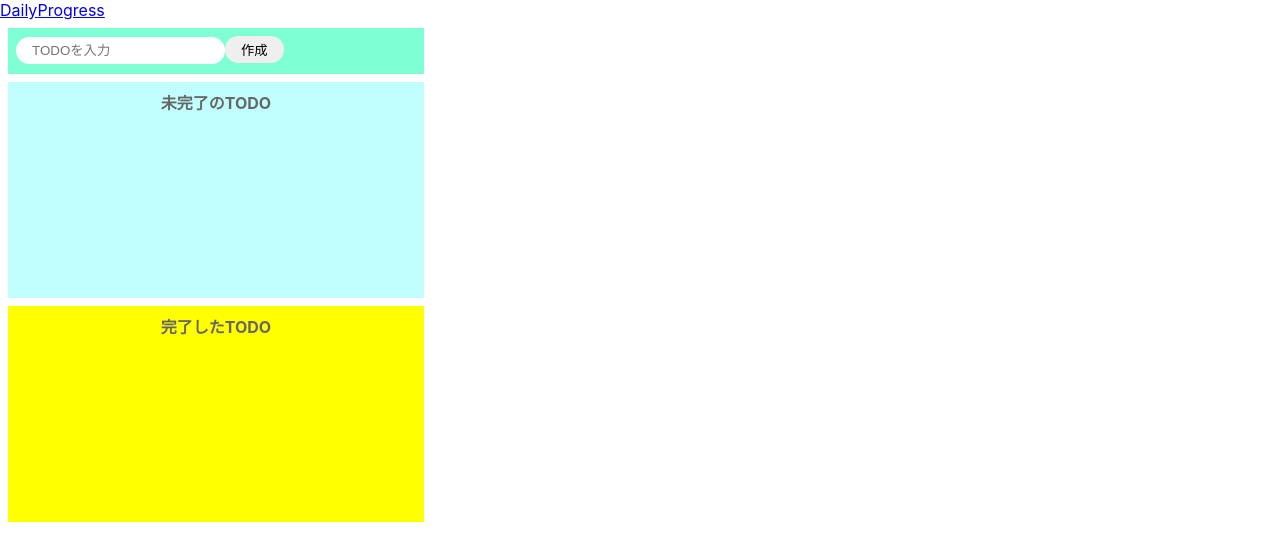
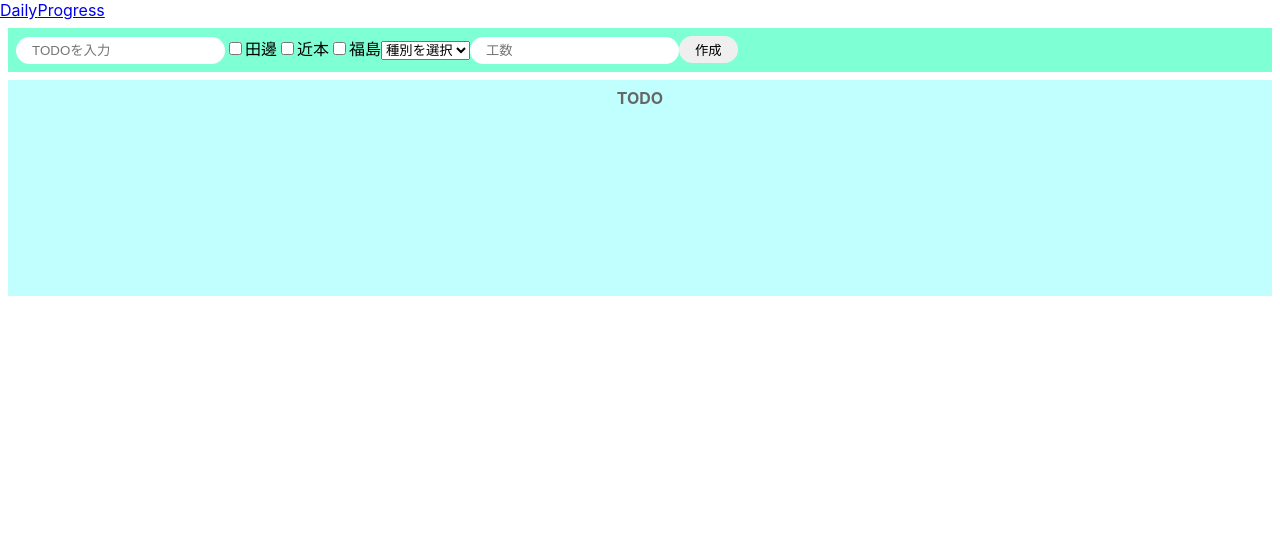
Before and after one commit to moonlight4617/task-app, a React (Create React App) app: page /daily in a window 1280 px wide. Shown: the top 560 px of the page. Built offline with nearby package versions, Linux system fonts and the light colour scheme.

Commit message:
デイリータスクで設定・表示できる項目追加

```diff
--- a/public/index.html
+++ b/public/index.html
@@ -23,6 +23,7 @@
       Learn how to configure a non-root public URL by running `npm run build`.
     -->
     <title>Task App</title>
+    <link rel="stylesheet" href="https://cdnjs.cloudflare.com/ajax/libs/font-awesome/6.2.0/css/all.min.css">
   </head>
 
   <body>
--- a/src/components/Daily.jsx
+++ b/src/components/Daily.jsx
@@ -3,6 +3,7 @@ import React, { useState } from "react";
 import { InputTodo } from "./InputTodo";
 import { Incomplete } from "./Incomplete";
 import { Complete } from "./Complete";
+import { v4 as uuidv4 } from "uuid";
 
 
 
@@ -12,49 +13,78 @@ export const Daily = () => {
   const [incompleteList, setIncompleteList] = useState([]);
   const [completeList, setCompleteList] = useState([]);
   const [inputText, setInputText] = useState("");
+  const [inputHour, setInputHour] = useState("");
+  const [selectedPerson, setSelectedPerson] = useState([]);
+  const [selectedCategory, setSelectedCategory] = useState("");
+
   const onChangeText = (e) => {
     setInputText(e.target.value);
   };
+
+  const onChangeHour = (e) => {
+    setInputHour(e.target.value);
+  };
+
+  const onHandlePerson = (e) => {
+    if (selectedPerson.includes(e.target.value)) {
+      setSelectedPerson(selectedPerson.filter(person => person !== e.target.value));
+    } else {
+      setSelectedPerson([...selectedPerson, e.target.value]);
+    }
+  };
+
+  const onChangeCategory = (e) => {
+    setSelectedCategory(e.target.value);
+    console.log(selectedCategory);
+  };
+
   const onClickAdd = () => {
     if (inputText === "") return;
-    const newIncompleteList = [...incompleteList, inputText];
+    const newIncompleteList = [...incompleteList, { id: uuidv4(), taskName: inputText, pic: selectedPerson, category: selectedCategory, taskHour: inputHour, completeFlag: false }];
     setIncompleteList(newIncompleteList);
     setInputText("");
+    setInputHour("");
+    setSelectedPerson([]);
   };
+
   const onClickDelete = (index) => {
     const newIncompleteList = [...incompleteList];
     newIncompleteList.splice(index, 1);
     setIncompleteList(newIncompleteList);
   };
-  const onClickComplete = (index) => {
-    const newIncompleteList = [...incompleteList];
-    const newCompleteList = [...completeList, incompleteList[index]];
-    newIncompleteList.splice(index, 1);
+
+  // 削除した際に取り消し線が出るように変更
+  const onClickComplete = (id) => {
+    const newIncompleteList = incompleteList.map((list) => {
+      if (list.id === id) {
+        return {
+          ...list,
+          completeFlag: !list.completeFlag,
+        }
+      }
+      return list;
+    });
     setIncompleteList(newIncompleteList);
-    setCompleteList(newCompleteList);
+    console.log(incompleteList);
   };
-  const onClickReturn = (index) => {
-    const newCompleteList = [...completeList];
-    const newIncompleteList = [...incompleteList, completeList[index]];
-    newCompleteList.splice(index, 1);
-    setCompleteList(newCompleteList);
-    setIncompleteList(newIncompleteList);
-  };
+
   return (
     <>
       <InputTodo
         input={inputText}
+        inputHour={inputHour}
+        selectedPerson={selectedPerson}
         onChange={onChangeText}
+        onChangeHour={onChangeHour}
+        onHandlePerson={onHandlePerson}
+        onChangeCategory={onChangeCategory}
         onClick={onClickAdd}
-        disabledFlag={incompleteList.length >= 5}
       />
-      {incompleteList.length >= 5 && "TODOリストの上限に達しています"}
       <Incomplete
         incompleteList={incompleteList}
         onClickComplete={onClickComplete}
         onClickDelete={onClickDelete}
       />
-      <Complete onClickReturn={onClickReturn} completeList={completeList} />
     </>
   )
 }
--- a/src/components/Incomplete.jsx
+++ b/src/components/Incomplete.jsx
@@ -5,15 +5,21 @@ export const Incomplete = (props) => {
   return (
     <>
       <div className="incomplete-area">
-        <p className="title">未完了のTODO</p>
+        <p className="title">TODO</p>
         <ul>
           {incompleteList.map((todo, index) => {
             return (
-              <li key={todo}>
+              <li key={index}>
                 <div className="list-row">
-                  {todo}
-                  <button onClick={() => onClickComplete(index)}>完了</button>
-                  <button onClick={() => onClickDelete(index)}>削除</button>
+                  <span className={`${todo.completeFlag ? "completed" : ""}`}>{todo.taskName}</span>
+                  <span>担当:{todo.pic.map(person => person)}</span>
+                  <span>工数:{todo.taskHour}</span>
+                  <button onClick={() => onClickComplete(todo.id)}>
+                    <i className="fa-sharp fa-solid fa-check"></i>
+                  </button>
+                  <button onClick={() => onClickDelete(index)}>
+                    <i className="fa-solid fa-trash"></i>
+                  </button>
                 </div>
               </li>
             );
--- a/src/components/InputTodo.jsx
+++ b/src/components/InputTodo.jsx
@@ -1,7 +1,7 @@
 import React from "react";
 
 export const InputTodo = (props) => {
-  const { input, onChange, onClick, disabledFlag } = props;
+  const { input, inputHour, selectedPerson, onChange, onClick, disabledFlag, onChangeHour, onHandlePerson, onChangeCategory } = props;
   return (
     <>
       <div className="input-area">
@@ -11,6 +11,27 @@ export const InputTodo = (props) => {
           value={input}
           onChange={onChange}
         />
+        <input type="checkbox" name="田邊" id="田邊" value="田邊" onChange={onHandlePerson} checked={selectedPerson.includes("田邊")} />
+        <label htmlFor="田邊">田邊</label>
+        <input type="checkbox" name="近本" id="近本" value="近本" onChange={onHandlePerson} checked={selectedPerson.includes("近本")} />
+        <label htmlFor="近本">近本</label>
+        <input type="checkbox" name="福島" id="福島" value="福島" onChange={onHandlePerson} checked={selectedPerson.includes("福島")} />
+        <label htmlFor="福島">福島</label>
+
+        <select name="category" id="category" onChange={onChangeCategory}>
+          <option value="">種別を選択</option>
+          <option value="定常系">定常系</option>
+          <option value="管理">管理</option>
+          <option value="開発">開発</option>
+          <option value="改修">改修</option>
+          <option value="調査">調査</option>
+          <option value="資料">資料</option>
+          <option value="MT">MT</option>
+          <option value="リリース">リリース</option>
+          <option value="その他">その他</option>
+        </select>
+
+        <input type="number" min="0" placeholder="工数" value={inputHour} onChange={onChangeHour} />
         <button onClick={onClick}>作成</button>
       </div>
     </>
--- a/src/styles.css
+++ b/src/styles.css
@@ -29,15 +29,12 @@ li {
   background-color: aquamarine;
   padding: 8px;
   margin: 8px;
-  width: 400px;
-  height: 30px;
 }
 
 .incomplete-area {
   background-color: #c1ffff;
   padding: 8px;
   margin: 8px;
-  width: 400px;
   min-height: 200px;
 }
 
@@ -61,3 +58,8 @@ li {
   font-weight: bold;
   color: #666;
 }
+
+.completed {
+  text-decoration: line-through;
+  opacity: 0.5;
+}
```
